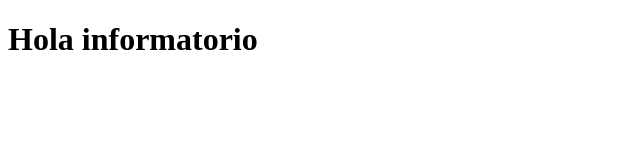
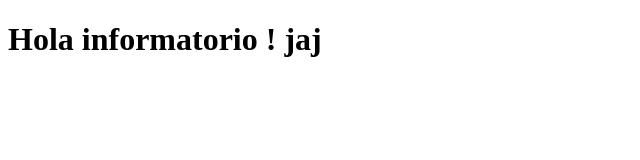
Before and after one commit to nancyvanesa/ejemplo, a plain HTML site: page app/index.html in a window 1280 px wide. Shown: the whole page, without its empty margins (0-640 px from the left). Drawn offline with Linux system fonts and the light colour scheme.

Commit message:
Tercer commit

```diff
--- a/app/index.html
+++ b/app/index.html
@@ -6,6 +6,6 @@
     <title>Primer despliegue</title>
 </head>
 <body>
-    <h1> Hola informatorio</h1>
+    <h1> Hola informatorio ! jaj </h1>
 </body>
 </html>
```
